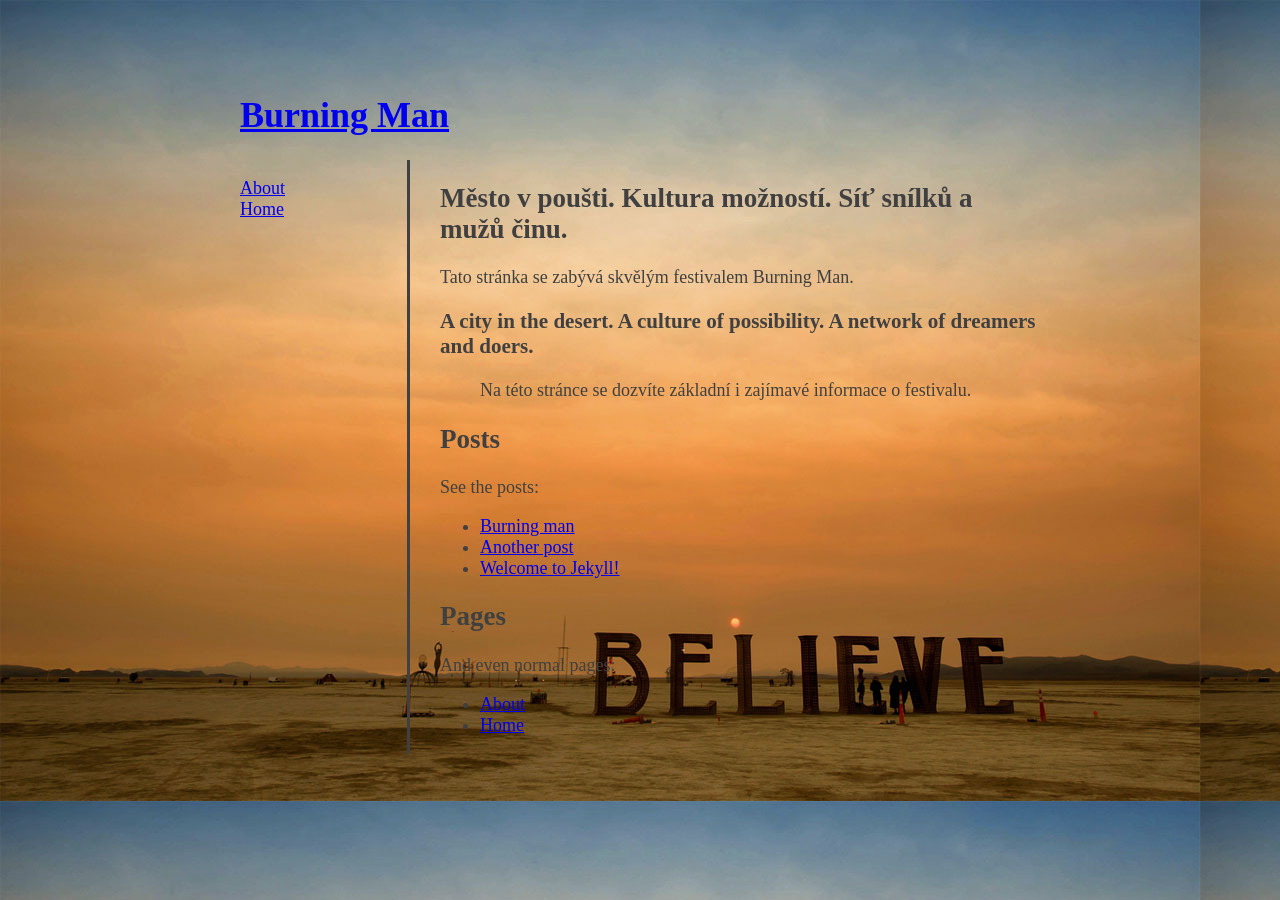
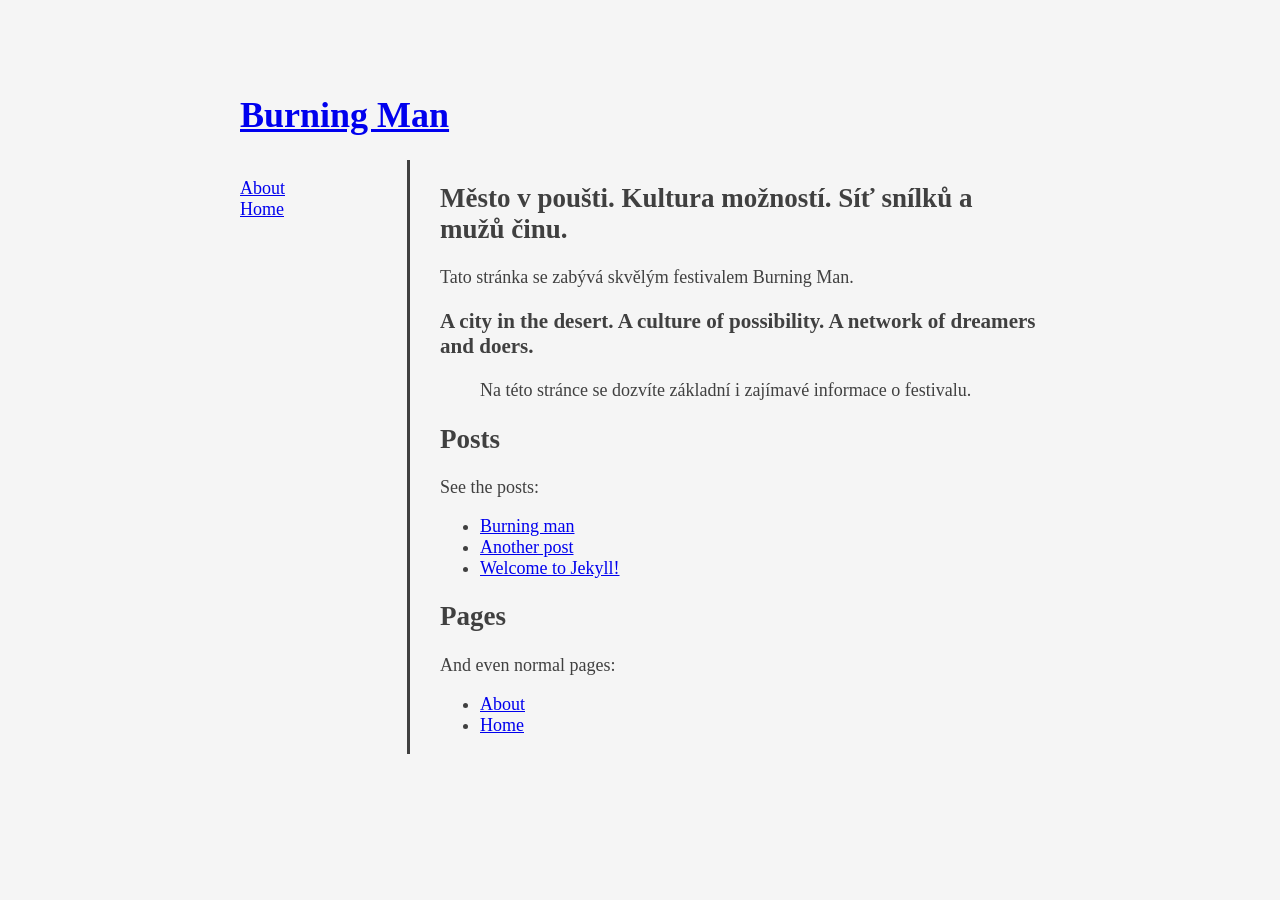
Before and after one commit to simonaku/learn-jekyll-1, a Jekyll site: the page built from index.md, in a window 1280 px wide. Built offline with Jekyll 4.4.1, drawn with Linux system fonts in a browser that asks for light colours.

Commit message:
Update style.css

```diff
--- a/css/style.css
+++ b/css/style.css
@@ -9,7 +9,7 @@
   font-size: 18px;
   color: #404040;
   position: relative;
-  background-image: url('/css/believe.jpg')
+  background-color: #f5f5f5
 
 }
 
```
